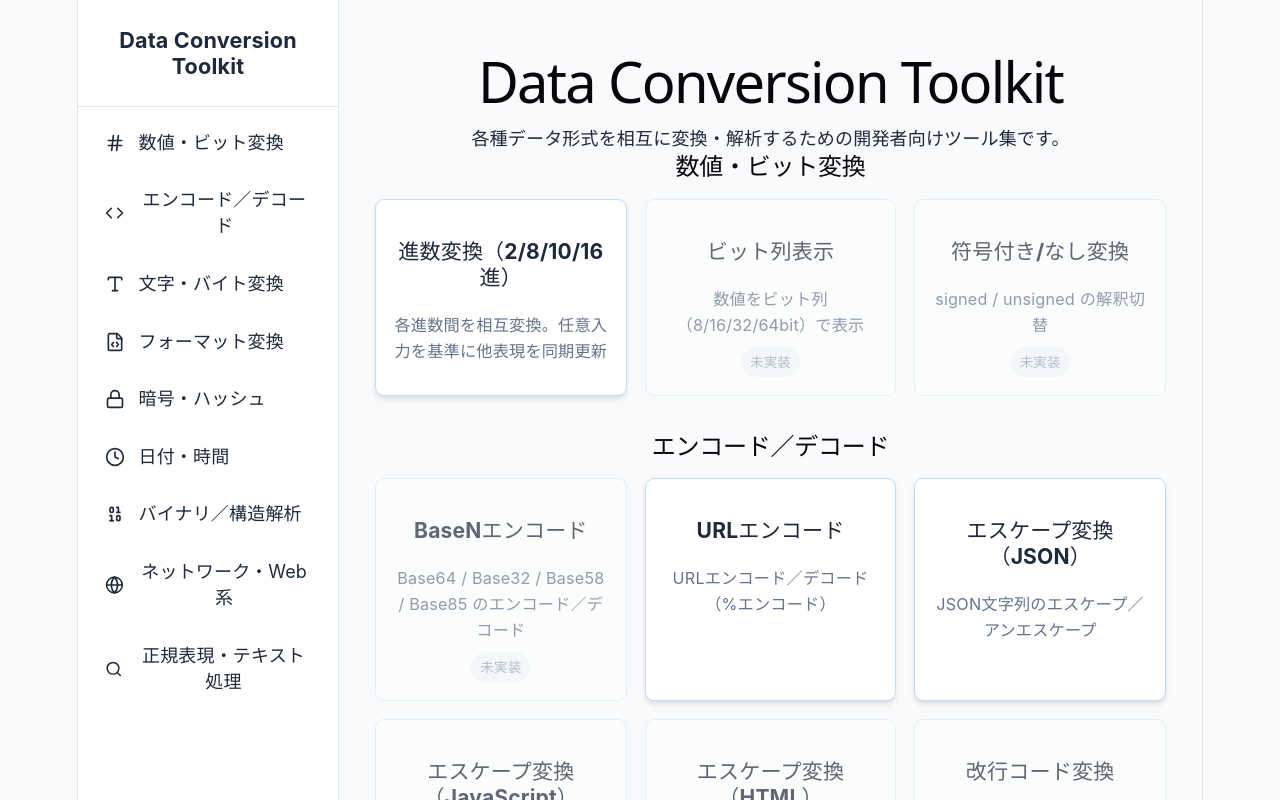
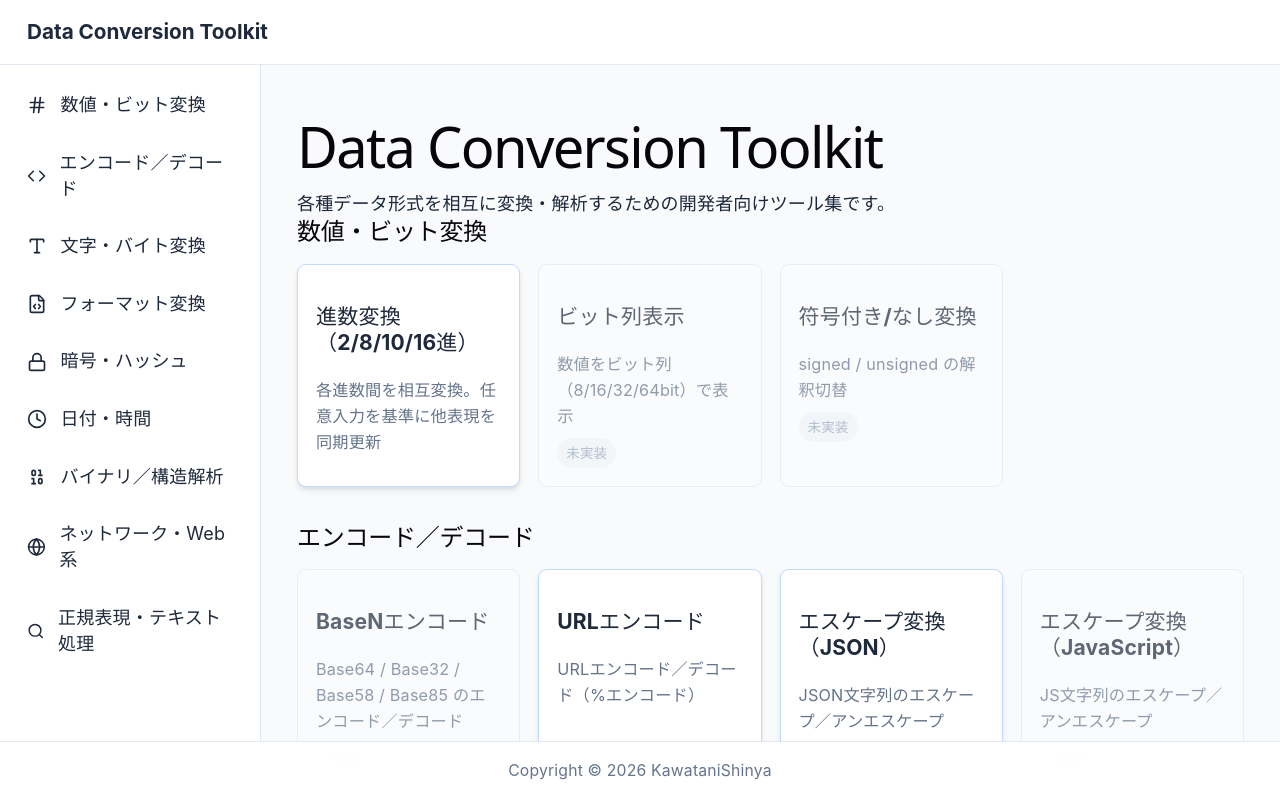
Before and after one commit to KawataniShinya/data-conversion-toolkit, a React (Vite) app: page / in a window 1280 px wide. Shown: the top 800 px of the page. Built offline with nearby package versions, Linux system fonts and the light colour scheme.

Commit message:
Expand the layout and move home navigation to the header
- Remove the fixed app width so tools can use the full browser width
- Add a sticky footer with the copyright notice
- Move the home link from the sidebar to a sticky top header

```diff
--- a/src/App.css
+++ b/src/App.css
@@ -14,9 +14,40 @@ body {
   color: var(--text-color);
 }
 
+.app-shell {
+  min-height: 100svh;
+  display: flex;
+  flex-direction: column;
+}
+
+.app-header {
+  position: sticky;
+  top: 0;
+  z-index: 20;
+  display: flex;
+  align-items: center;
+  min-height: 64px;
+  padding: 0 1.5rem;
+  border-bottom: 1px solid var(--border-color);
+  background: rgba(255, 255, 255, 0.96);
+  backdrop-filter: blur(8px);
+}
+
+.app-header-link {
+  border: none;
+  background: none;
+  padding: 0;
+  font: inherit;
+  font-size: 1.15rem;
+  font-weight: 700;
+  color: var(--text-color);
+  cursor: pointer;
+}
+
 .app-container {
   display: flex;
-  height: 100vh;
+  flex: 1;
+  min-height: 0;
 }
 
 /* Sidebar styles */
@@ -28,18 +59,10 @@ body {
   flex-direction: column;
 }
 
-.sidebar-header {
-  padding: 1.5rem;
-  border-bottom: 1px solid var(--border-color);
-  font-weight: bold;
-  font-size: 1.2rem;
-  cursor: pointer;
-}
-
 .category-list {
   flex: 1;
   overflow-y: auto;
-  padding: 0.5rem;
+  padding: 0.75rem 0.5rem;
 }
 
 .category-item {
@@ -104,10 +127,24 @@ body {
   padding: 2rem;
 }
 
+.app-footer {
+  position: sticky;
+  bottom: 0;
+  z-index: 10;
+  padding: 0.875rem 1.5rem;
+  border-top: 1px solid var(--border-color);
+  background: rgba(255, 255, 255, 0.95);
+  color: #64748b;
+  font-size: 0.875rem;
+  text-align: center;
+  backdrop-filter: blur(8px);
+}
+
 /* Common tool UI */
 .tool-container {
-  max-width: 1000px;
-  margin: 0 auto;
+  width: 100%;
+  max-width: none;
+  margin: 0;
 }
 
 .tool-title {
@@ -326,6 +363,16 @@ textarea {
 }
 
 @media (max-width: 768px) {
+  .app-container {
+    flex-direction: column;
+  }
+
+  .sidebar {
+    width: 100%;
+    border-right: none;
+    border-bottom: 1px solid var(--border-color);
+  }
+
   .grid-2 {
     grid-template-columns: 1fr;
   }
@@ -337,8 +384,9 @@ textarea {
 
 /* Home / Welcome styles */
 .home-container {
-  max-width: 800px;
-  margin: 0 auto;
+  width: 100%;
+  max-width: none;
+  margin: 0;
 }
 
 .home-section {
@@ -347,7 +395,7 @@ textarea {
 
 .tool-grid {
   display: grid;
-  grid-template-columns: repeat(auto-fill, minmax(250px, 1fr));
+  grid-template-columns: repeat(auto-fill, minmax(220px, 1fr));
   gap: 1rem;
   margin-top: 1rem;
 }
--- a/src/App.tsx
+++ b/src/App.tsx
@@ -63,12 +63,15 @@ function App() {
   }
 
   return (
+    <div className="app-shell">
+      <header className="app-header">
+        <button type="button" className="app-header-link" onClick={navigateHome}>
+          Data Conversion Toolkit
+        </button>
+      </header>
       <div className="app-container">
         {/* Sidebar */}
         <aside className="sidebar">
-        <div className="sidebar-header" onClick={navigateHome}>
-          Data Conversion Toolkit
-        </div>
           <div className="category-list">
             {CATEGORIES.map((cat) => (
               <div
@@ -106,6 +109,10 @@ function App() {
           </div>
         </main>
       </div>
+      <footer className="app-footer">
+        Copyright © 2026 KawataniShinya
+      </footer>
+    </div>
   )
 }
 
--- a/src/index.css
+++ b/src/index.css
@@ -51,11 +51,10 @@
 }
 
 #root {
-  width: 1126px;
-  max-width: 100%;
-  margin: 0 auto;
-  text-align: center;
-  border-inline: 1px solid var(--border);
+  width: 100%;
+  max-width: none;
+  margin: 0;
+  text-align: left;
   min-height: 100svh;
   display: flex;
   flex-direction: column;
```
Lines whose indentation alone changed are shown as unchanged.
